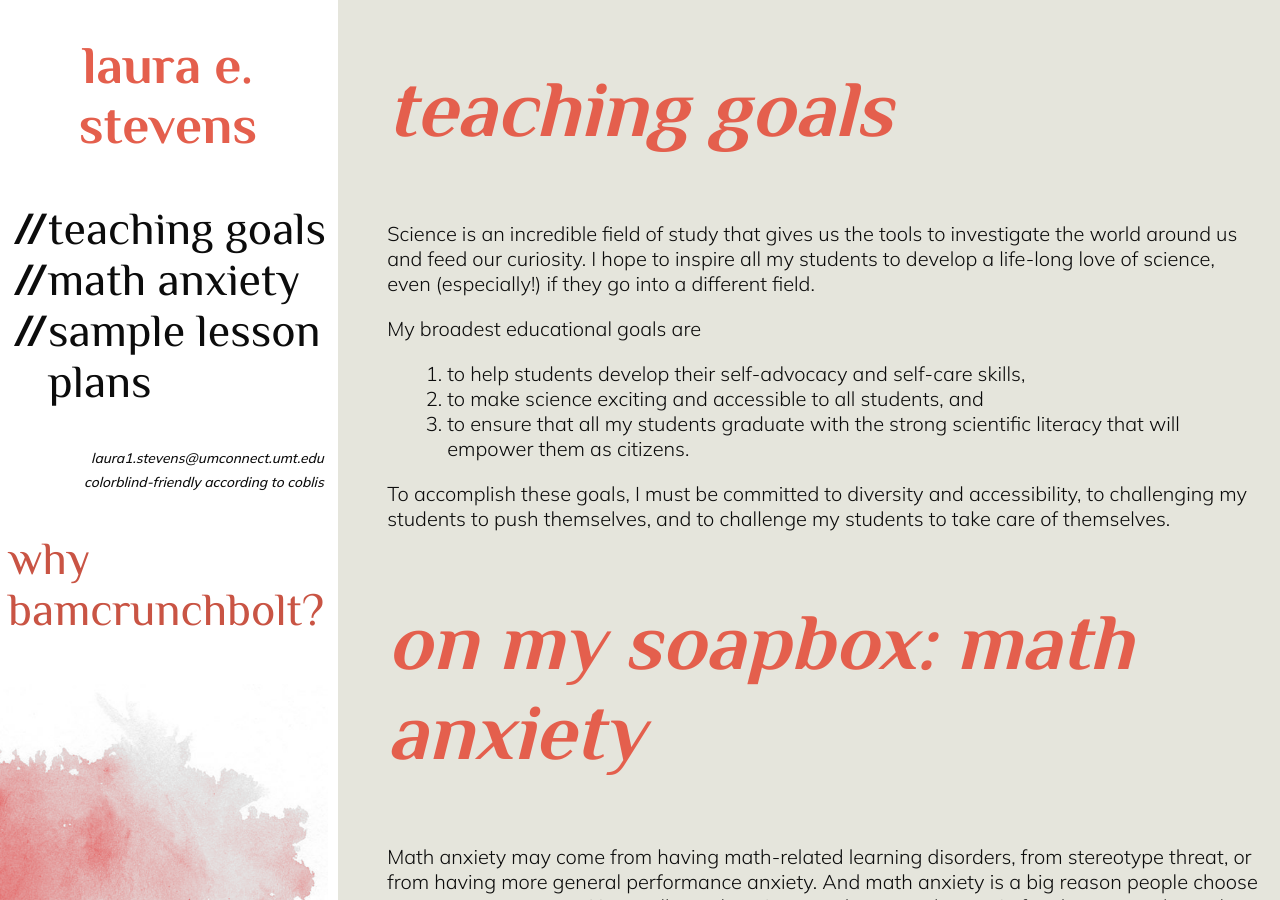
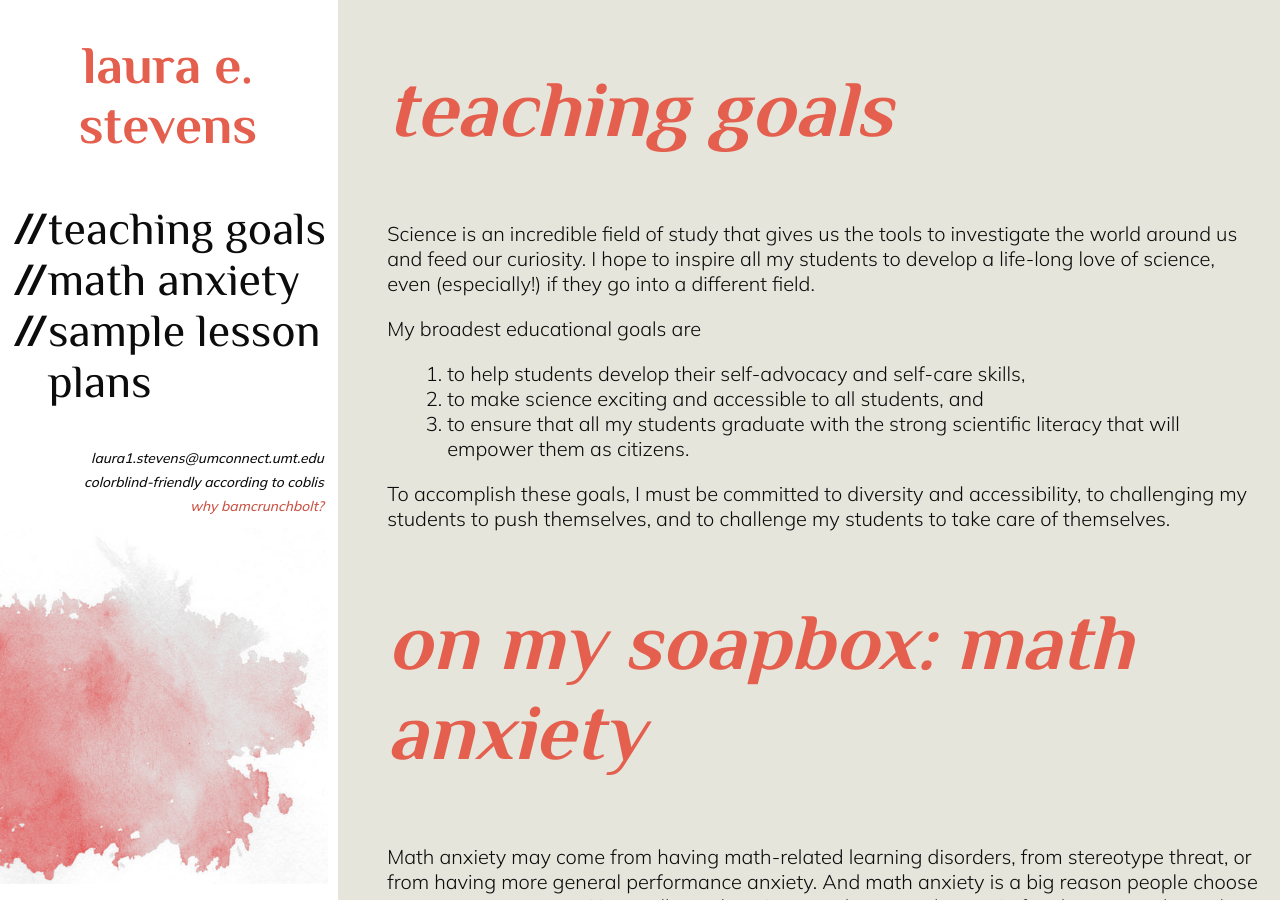
Before and after one commit to bamcrunchbolt/bamcrunchbolt.github.io, a Jekyll site: the page index.html, which Jekyll copies as it is, in a window 1280 px wide and 900 px high. Built offline with Jekyll 4.4.1, drawn with Linux system fonts in a browser that asks for light colours.

Commit message:
exciting new commit

```diff
--- a/index.html
+++ b/index.html
@@ -27,7 +27,7 @@
 </a>
 -->&shy;mco&#x6e;n&#101;&#99;&#x74;&#46;&#x75;&#x6D;&#116;&#46;&#101;d&#x75;</a></p>
 <p class="footer"><a class="menu" href="https://www.color-blindness.com/coblis-color-blindness-simulator/">colorblind-friendly according to coblis</a></p>
-<p><a href="https://vimeo.com/5395163">Why bamcrunchbolt?</a></p>
+<p class="footer"><a href="https://vimeo.com/5395163">Why bamcrunchbolt?</a></p>
 <img src="assets/img/water1.png"></img>
 </div>
 <div id="col-l">
```
